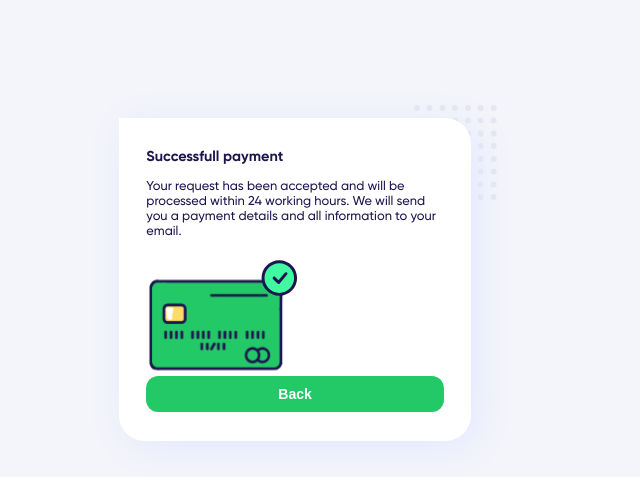
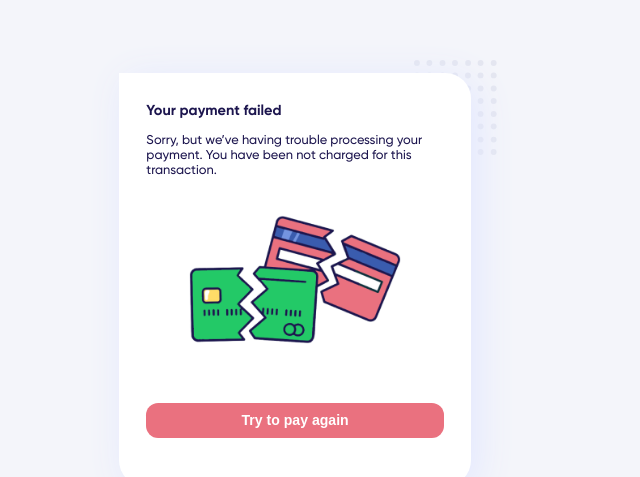
Before and after one commit to Chiga2030/testform, a React (Create React App) app: page /paymenterror in a window 1280 px wide. Shown: the part 127-604 px from the top of the page, without its empty margins (332-972 px from the left). Built offline with nearby package versions, Linux system fonts and the light colour scheme.

Commit message:
fix to render images

```diff
--- a/src/components/StatusPay/StatusPay.jsx
+++ b/src/components/StatusPay/StatusPay.jsx
@@ -6,9 +6,11 @@ import {
   useState,
 } from 'react';
 
+import styles from './StatusPay.module.css';
+
 import defaultMessage from './defaultMessage';
 
-import imgSuccess from './img/creditCardSucces.svg';
+import imgSuccess from './img/creditCardSucces.png';
 import imgFail from './img/creditCardFail.png';
 
 import Header from '../Header/Header';
@@ -28,16 +30,26 @@ const StatusPay = ({
 
   return (
     <>
+      <div className={styles.headerWrapper}>
         <Header
           title={message[Number(status)].title}
           subtitle={message[Number(status)].subtitle}
         />
-      <img src={status ? imgSuccess : imgFail} alt="" />
+      </div>
+      <div className={styles.imgWrapper}>
+        <img
+          className={styles.img}
+          src={!status ? imgSuccess : imgFail}
+          alt=""
+        />
+      </div>
+      <div className={styles.buttonWrapper}>
         <SubmitButton
           value={message[Number(status)].buttonValue}
           onButtonClick={onSubmit}
           bgColor={message[Number(status)].buttonBgColor}
         />
+      </div>
     </>
   );
 };
--- /dev/null
+++ b/src/components/StatusPay/StatusPay.module.css
@@ -0,0 +1,17 @@
+.headerWrapper {
+  margin-bottom: 3vw;
+}
+
+.imgWrapper {
+  margin-bottom: 4.6vw;
+  display: flex;
+  justify-content: center;
+}
+
+.img {
+  width: 16.5vw;
+}
+
+.buttonWrapper {
+  margin-bottom: 1.5vw;
+}
--- a/src/components/StatusPay/defaultMessage.js
+++ b/src/components/StatusPay/defaultMessage.js
@@ -1,4 +1,11 @@
 const defaultMessage = [
+  {
+    title: 'Successfull payment',
+    subtitle: `Your request has been accepted and will be processed within
+      24 working hours.
+      We will send you a payment details and all information to your email.`,
+    buttonValue: 'Back',
+  },
   {
     title: 'Your payment failed',
     subtitle: `Sorry, but we’ve having trouble processing your payment.
@@ -6,13 +13,6 @@ const defaultMessage = [
     buttonValue: 'Try to pay again',
     buttonBgColor: 'fail',
   },
-  {
-    title: 'Successfull payment',
-    subtitle: `Your request has been accepted and will be processed within
-      24 working hours.
-      We will send you a payment details and all information to your email.`,
-    buttonValue: 'Back',
-  },
 ];
 
 export default defaultMessage;
```
Also changed, not shown: src/components/StatusPay/img/creditCardSucces.png (added), src/components/StatusPay/img/creditCardSucces.svg (deleted). Lines whose indentation alone changed are shown as unchanged.
